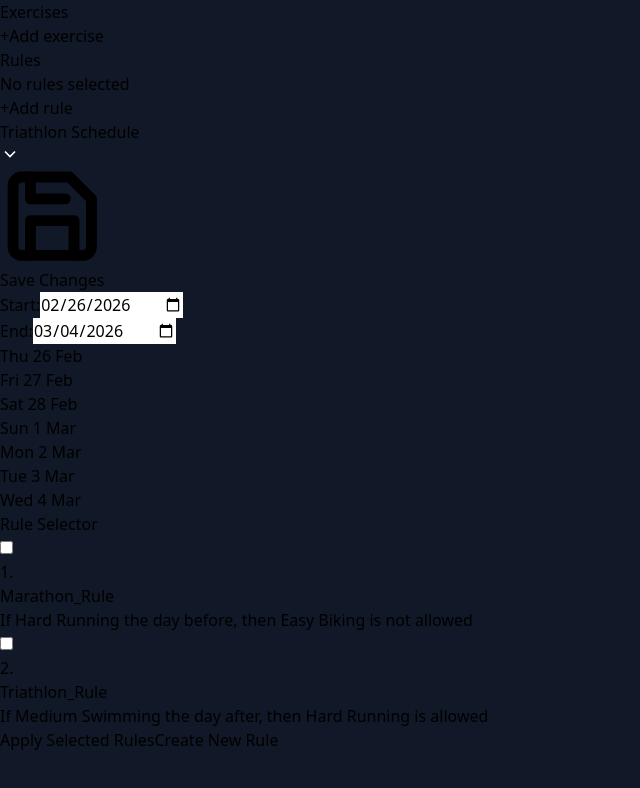
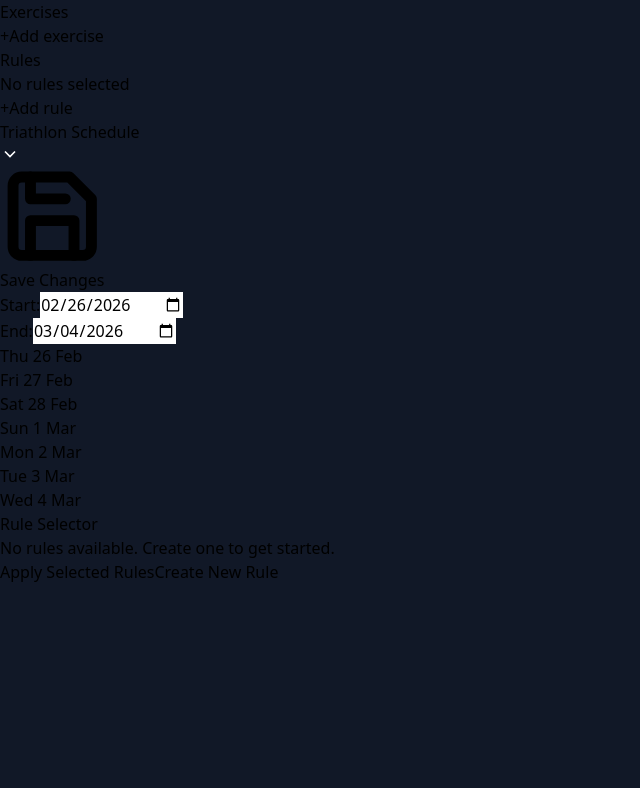
Before and after one commit to rmitreshSER515/Rule-Based-Weekly-Workout-Planning-Tool, a React app in the folder frontend/: page /schedules in a window 1280 px wide. Both pictures are taken after a click on the button "Add rule". Shown: the top 788 px of the page, without its empty margins (0-640 px from the left). Built offline with nearby package versions, Linux system fonts and the light colour scheme; the HTML template or start-up script is replaced by a standard one.

Commit message:
refactor: remove hardcoded rules and implement loading/error states in RuleSelector

```diff
--- a/frontend/src/components/RuleSelector.tsx
+++ b/frontend/src/components/RuleSelector.tsx
@@ -1,4 +1,4 @@
-import { useState } from "react";
+import { useState, useEffect } from "react";
 import CreateRuleModal from "./CreateRuleModal";
 
 interface RuleSelectorProps {
@@ -21,36 +21,46 @@ interface Rule {
 export default function RuleSelector({ isOpen, onClose, onApplyRules }: RuleSelectorProps) {
   const [isCreateRuleOpen, setIsCreateRuleOpen] = useState(false);
   const [selectedRuleIds, setSelectedRuleIds] = useState<number[]>([]);
-  const [rules, setRules] = useState<Rule[]>([
-    {
-      id: 1,
-      name: "Marathon_Rule",
-      ifExercise: "Hard",
-      ifActivityType: "Running",
-      ifTiming: "the day before",
-      thenExercise: "Easy",
-      thenActivityType: "Biking",
-      thenRestriction: "not allowed",
-    },
-    {
-      id: 2,
-      name: "Triathlon_Rule",
-      ifExercise: "Medium",
-      ifActivityType: "Swimming",
-      ifTiming: "the day after",
-      thenExercise: "Hard",
-      thenActivityType: "Running",
-      thenRestriction: "allowed",
-    },
-  ]);
+  const [rules, setRules] = useState<Rule[]>([]);
+  const [isLoading, setIsLoading] = useState(false);
+  const [error, setError] = useState<string | null>(null);
 
-  const handleSaveRule = (ruleData: any) => {
-    const newRule: Rule = {
-      id: rules.length + 1,
-      ...ruleData,
+  // Fetch rules when modal opens
+  useEffect(() => {
+    if (isOpen) {
+      fetchRules();
+    }
+  }, [isOpen]);
+
+  const fetchRules = async () => {
+    setIsLoading(true);
+    setError(null);
+    try {
+      // TODO: Implement backend API call to fetch rules
+
+      setRules([]);
+    } catch (err) {
+      console.error("Error fetching rules:", err);
+      setError(err instanceof Error ? err.message : "Failed to fetch rules");
+      setRules([]);
+    } finally {
+      setIsLoading(false);
+    }
   };
-    setRules([...rules, newRule]);
+
+  const handleSaveRule = async (ruleData: any) => {
+    try {
+      // TODO: Implement backend API call to save rule
+
+
       setIsCreateRuleOpen(false);
+      // Refresh the rules list after successfully saving
+      await fetchRules();
+    } catch (err) {
+      console.error("Error saving rule:", err);
+      // Optionally show error message to user
+      alert("Failed to save rule. Please try again.");
+    }
   };
 
   const toggleRuleSelection = (ruleId: number) => {
@@ -103,6 +113,19 @@ export default function RuleSelector({ isOpen, onClose, onApplyRules }: RuleSele
 
               {/* Rules List */}
               <div className="flex-1 overflow-y-auto mb-6 pr-4">
+                {isLoading ? (
+                  <div className="flex items-center justify-center h-full">
+                    <p className="text-white/70">Loading rules...</p>
+                  </div>
+                ) : error ? (
+                  <div className="flex items-center justify-center h-full">
+                    <p className="text-red-400/80">{error}</p>
+                  </div>
+                ) : rules.length === 0 ? (
+                  <div className="flex items-center justify-center h-full">
+                    <p className="text-white/50">No rules available. Create one to get started.</p>
+                  </div>
+                ) : (
                   <div className="space-y-2">
                     {rules.map((rule, index) => (
                       <div
@@ -135,6 +158,7 @@ export default function RuleSelector({ isOpen, onClose, onApplyRules }: RuleSele
                       </div>
                     ))}
                   </div>
+                )}
               </div>
 
               {/* Create New Rule Button */}
```
Lines whose indentation alone changed are shown as unchanged.
